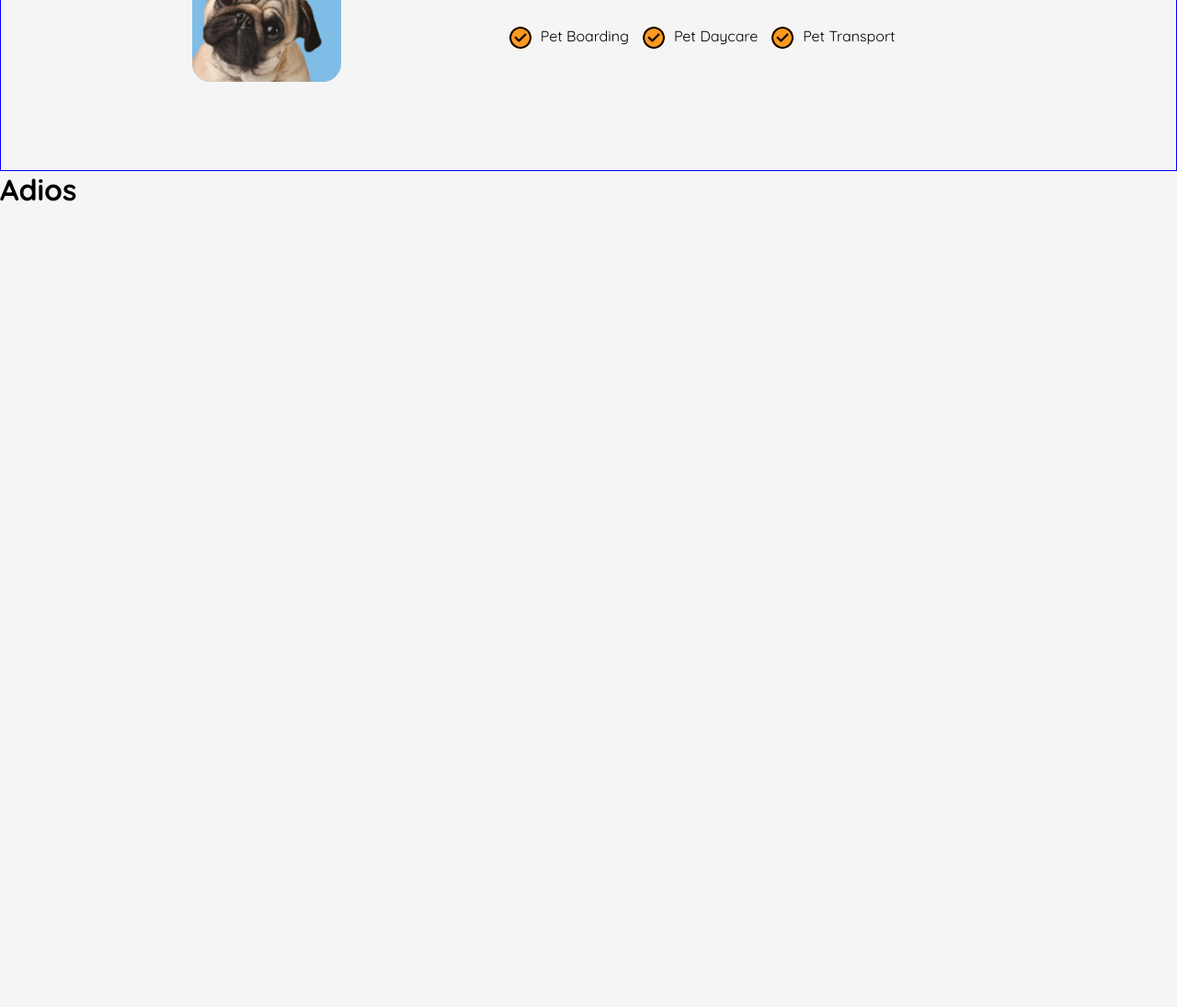
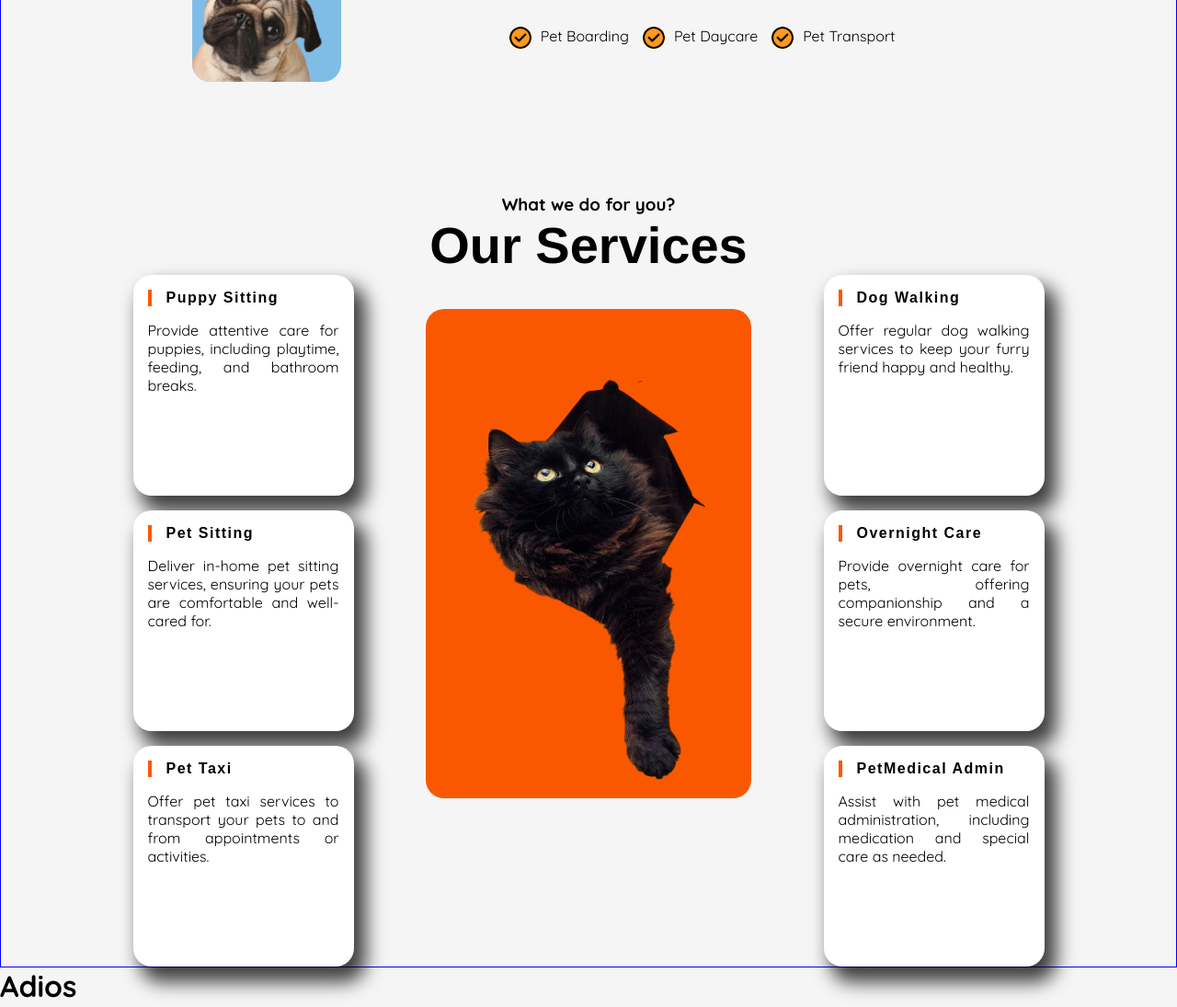
Before and after one commit to Brisnayu/PT-Maquetacion, a website built with Vite: page 01-maquetacion/index.html in a window 1280 px wide. Shown: the part 1658-2753 px from the top of the page at 92% size. Before the commit the page ends 1924 px from the top, so only its background shows below. Built offline with nearby package versions, Linux system fonts and the light colour scheme; files whose address does not match are found by name; a web font is replaced by a local one.

Commit message:
component Card, and element Services

```diff
--- /dev/null
+++ b/01-maquetacion/src/components/Card/Card.css
@@ -0,0 +1,32 @@
+.containerCard {
+  padding: var(--padding-xs);
+  width: 15rem;
+  height: 15rem;
+  background-color: var(--color-000);
+  -webkit-box-shadow: 10px 14px 20px 3px rgba(0, 0, 0, 0.75);
+  -moz-box-shadow: 10px 14px 20px 3px rgba(0, 0, 0, 0.75);
+  box-shadow: 10px 14px 20px 3px rgba(0, 0, 0, 0.75);
+  border-radius: var(--border-radius);
+}
+
+.containerCard > h4 {
+  border-left: 4px solid var(--color-300);
+  padding-left: var(--padding-xs);
+  background-color: transparent;
+  letter-spacing: 1.5px;
+}
+
+.containerCard > p {
+  background-color: transparent;
+  padding-top: var(--padding-xs);
+  text-align: justify;
+}
+
+.dark .containerCard > h4 {
+  border-left: 4px solid var(--color-600);
+}
+
+.dark .containerCard {
+  background-color: var(--color-300);
+  opacity: 0.85;
+}
--- /dev/null
+++ b/01-maquetacion/src/components/Card/Card.ts
@@ -0,0 +1,10 @@
+import "./Card.css";
+
+export const Card = (title: string, content: string) => {
+  return `
+    <div class="containerCard">
+        <h4>${title}</h4>
+        <p>${content}</p>
+    </div>
+    `;
+};
--- a/01-maquetacion/src/components/ElementsMain/Services/Services.css
+++ b/01-maquetacion/src/components/ElementsMain/Services/Services.css
@@ -0,0 +1,25 @@
+.containerServices {
+  /* border: 1px solid red; */
+  display: flex;
+  flex-direction: column;
+  align-items: center;
+  position: relative;
+}
+
+.containerCards {
+  display: grid;
+  grid-template-columns: repeat(2, auto);
+  grid-template-rows: repeat(3, auto);
+  grid-gap: 1rem 20rem;
+  width: 100%;
+  justify-items: center;
+  justify-content: space-around;
+}
+
+.containerServices > img {
+    position: absolute;
+    top: 15%;
+    background-color: var(--color-300);
+    width: 30%;
+    border-radius: var(--border-radius);
+}
--- a/01-maquetacion/src/components/ElementsMain/Services/Services.ts
+++ b/01-maquetacion/src/components/ElementsMain/Services/Services.ts
@@ -0,0 +1,21 @@
+import "./Services.css";
+
+import { contentServices } from "../../../utils/content";
+import { Card } from "../../Card/Card";
+
+export const Services = () => {
+  const cardsServices = contentServices
+    .map((service) => `${Card(service.title, service.content)}`)
+    .join("");
+
+  return `
+    <div class="containerServices">
+      <h3>What we do for you?</h3>
+      <h2>Our Services</h2>
+        <div class="containerCards">
+            ${cardsServices}
+        </div>
+        <img src="/Home/black-cat.png" alt="Black Cat" />
+    </div>
+    `;
+};
--- a/01-maquetacion/src/components/Main/Main.ts
+++ b/01-maquetacion/src/components/Main/Main.ts
@@ -1,5 +1,6 @@
 import { About } from "../ElementsMain/About/About";
 import { Home } from "../ElementsMain/Home/Home";
+import { Services } from "../ElementsMain/Services/Services";
 import "./Main.css";
 
 export const Main = () => {
@@ -10,6 +11,7 @@ export const Main = () => {
     <div class="containerMain">
         ${Home()}
         ${About()}
+        ${Services()}
     </div>
     `;
   }
--- a/01-maquetacion/src/style.css
+++ b/01-maquetacion/src/style.css
@@ -21,7 +21,7 @@
   /* BORDERS */
   --border-radius: 20px;
 
-  /* SPACINGS */
+  /* PADDINGS */
   --padding-xs: 1rem;
   --padding-s: 2rem;
   --padding-m: 3rem;
@@ -67,6 +67,10 @@ a {
 h2 {
   font-family: var(--title-font);
   font-size: 3.5rem;
+}
+
+h4 {
+  font-family: var(--title-font);
 }
 
 li {
--- a/01-maquetacion/src/utils/content.ts
+++ b/01-maquetacion/src/utils/content.ts
@@ -1,9 +1,26 @@
-export const contentHome = {
+// Pasar los tipos a un archivo aparte!
+
+type TypeHome = {
+  title: string;
+  text: string;
+}
+type AboutContent = {
+  title: string;
+  text: string;
+  list: string[];
+}
+
+type TypeServices = {
+  title: string;
+  content: string;
+}
+
+export const contentHome: TypeHome = {
   title: "Established & Trusted Pet Care Service",
   text: "We take pride in providing a pet care service that has been established with dedication and earned the trust of numerous pet owners over the years. We understand that your furry friends are an integral part of your family, which is why we strive to deliver exceptional and trustworthy care for each one of them.",
 };
 
-export const contentAbout = {
+export const contentAbout: AboutContent = {
   title: "Best Agency For Your Pet.",
   text: "With years of pet care industry experience, we've built a strong reputation rooted in caring attention, professionalism, and a commitment to the safety and well-being of your beloved pets.",
   list: [
@@ -14,8 +31,41 @@ export const contentAbout = {
   ],
 };
 
-export const contentAboutInf = {
+export const contentAboutInf: AboutContent = {
   title: "Taking A Vacation? So Is Your Pet.",
   text: "Our highly trained and passionate team is dedicated to providing the highest level of service, ensuring your pets feel happy, healthy and loved during every visit.",
   list: ["Pet Boarding", "Pet Daycare", "Pet Transport"],
 };
+
+export const contentServices: TypeServices[] = [
+  {
+    title: "Puppy Sitting",
+    content:
+      "Provide attentive care for puppies, including playtime, feeding, and bathroom breaks.",
+  },
+  {
+    title: "Dog Walking",
+    content:
+      "Offer regular dog walking services to keep your furry friend happy and healthy.",
+  },
+  {
+    title: "Pet Sitting",
+    content:
+      "Deliver in-home pet sitting services, ensuring your pets are comfortable and well-cared for.",
+  },
+  {
+    title: "Overnight Care",
+    content:
+      "Provide overnight care for pets, offering companionship and a secure environment.",
+  },
+  {
+    title: "Pet Taxi",
+    content:
+      "Offer pet taxi services to transport your pets to and from appointments or activities.",
+  },
+  {
+    title: "PetMedical Admin",
+    content:
+      "Assist with pet medical administration, including medication and special care as needed.",
+  },
+];
```
